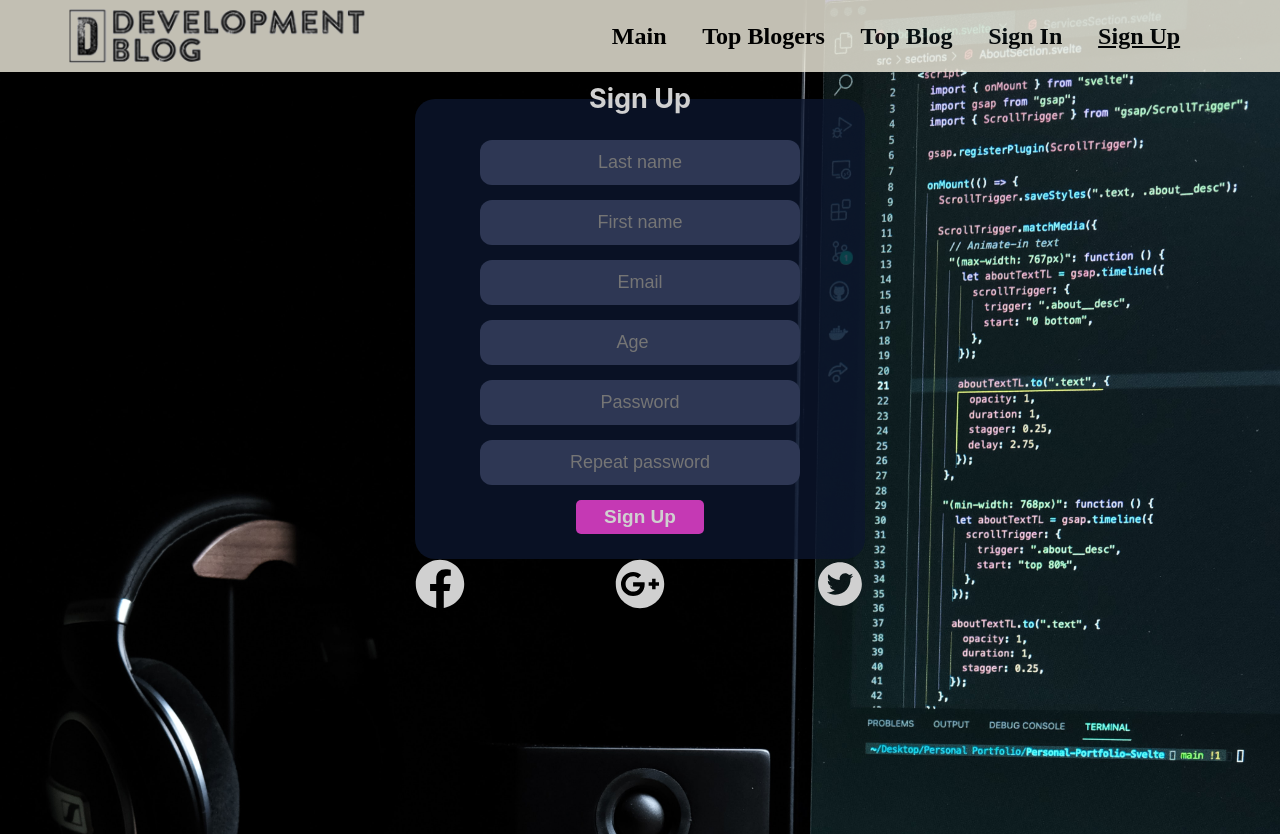
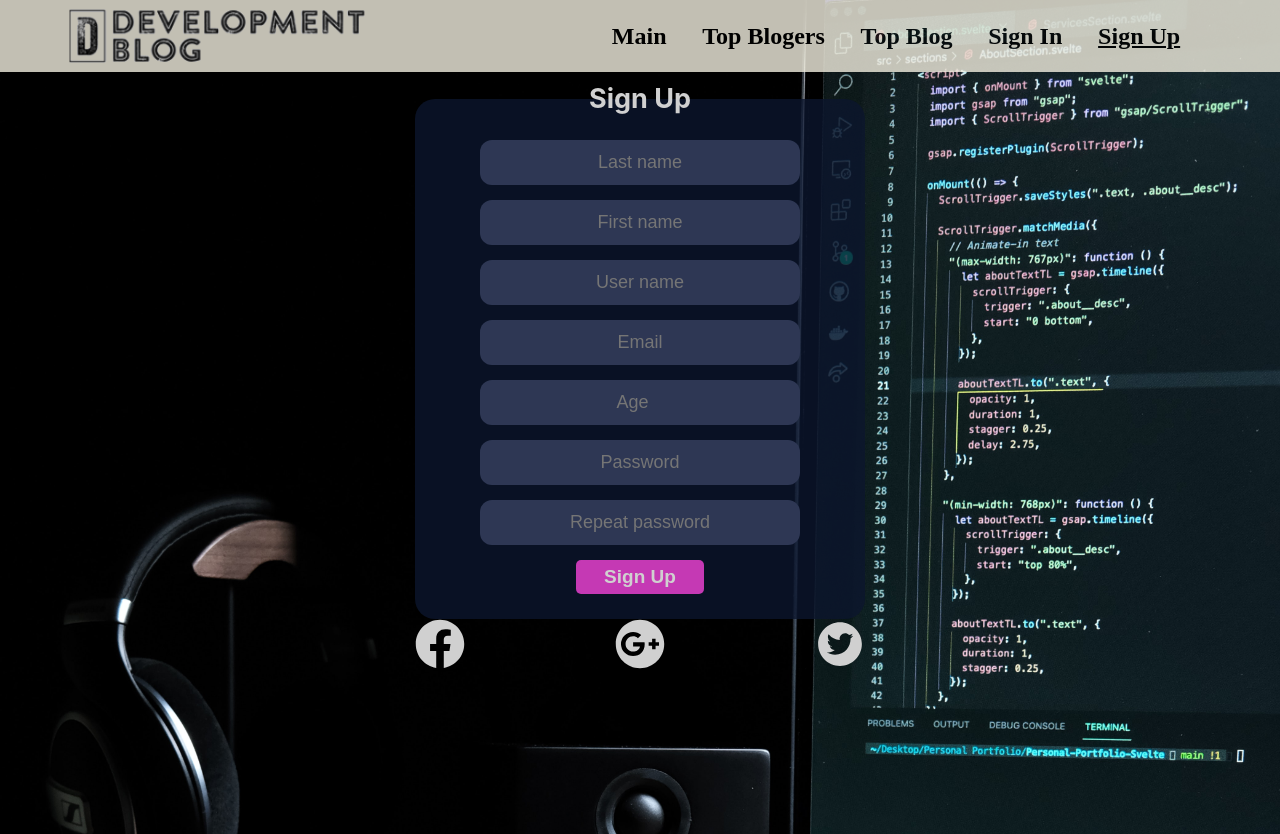
Before and after one commit to gorvardanyan1/DevBlog, a React (Create React App) app in the folder client/: page /blogs/signup in a window 1280 px wide. Built offline with nearby package versions, Linux system fonts and the light colour scheme; a web font is replaced by a local one.

Commit message:
created sign in page

```diff
--- a/client/src/components/blogs/signIn & signUp/SignIn.js
+++ b/client/src/components/blogs/signIn & signUp/SignIn.js
@@ -3,10 +3,12 @@ import React from 'react'
 const SignIn = () => {
   return (
     <form action="" method="post">
-      <fieldset>Sign In</fieldset>
-      <input type="text" name="userName" />
-      <input type="password" name='password' />
-      <input type="submit" value="Sign In" />
+      <fieldset>
+        <legend>Sign In</legend>
+        <input type="text" name="userName" placeholder='User Name' />
+        <input type="password" name='password' placeholder='Password' />
+        <input type="submit" value="Sign In" />
+      </fieldset>
     </form>
   )
 }
--- a/client/src/components/blogs/signIn & signUp/SignUp.js
+++ b/client/src/components/blogs/signIn & signUp/SignUp.js
@@ -10,8 +10,8 @@ const SignUp = () => {
     const navigate = useNavigate()
     function handleSignUpSubmit(value, actions) {
         const { resetForm, setSubmitting } = actions
-        const { firstName, lastName, age, email, password } = value
-        const registerData = { firstName, lastName, age, email, password }
+        const { firstName, lastName, userName, age, email, password } = value
+        const registerData = { firstName, lastName, userName, age, email, password }
 
         resetForm()
         setSubmitting(true)
@@ -33,6 +33,7 @@ const SignUp = () => {
             initialValues={{
                 firstName: "",
                 lastName: "",
+                userName: "",
                 age: "",
                 email: "",
                 password: "",
@@ -41,7 +42,7 @@ const SignUp = () => {
             onSubmit={handleSignUpSubmit}
             validationSchema={signUpSchemas}
         >
-            {({ errors, touched, handleChange, handleBlur, handleSubmit, handleReset, values, isSubmitting }) => {
+            {({ errors, touched, handleChange, handleBlur, handleSubmit, values, isSubmitting }) => {
                 return (
                     <>
                         <form onSubmit={handleSubmit} >
@@ -51,6 +52,8 @@ const SignUp = () => {
                                 {errors.firstName && touched.firstName && <span>{errors.firstName}</span>}
                                 <input value={values.lastName} onChange={handleChange} onBlur={handleBlur} type="text" name='lastName' placeholder='First name' />
                                 {errors.lastName && touched.lastName && <span>{errors.lastName}</span>}
+                                <input value={values.userName} onChange={handleChange} onBlur={handleBlur} type="text" name="userName" placeholder='User name' />
+                                {errors.userName && touched.userName && <span>{errors.userName}</span>}
                                 <input value={values.email} onChange={handleChange} onBlur={handleBlur} type="email" name='email' placeholder='Email' />
                                 {errors.email && touched.email && <span>{errors.email}</span>}
                                 <input value={values.age} onChange={handleChange} onBlur={handleBlur} type="number" name='age' placeholder='Age' />
--- a/client/src/context/UserContext.js
+++ /dev/null
@@ -1,14 +0,0 @@
-import React, { createContext } from 'react'
-
-export const userContext = createContext()
-
-const UserContext = ({ children }) => {
-
-    return (
-        <userContext.Provider value={{ name: "Molo" }}>
-            {children}
-        </userContext.Provider>
-    )
-}
-
-export default UserContext
--- a/client/src/index.js
+++ b/client/src/index.js
@@ -2,15 +2,11 @@ import React from 'react';
 import ReactDOM from 'react-dom/client';
 import './index.css';
 import App from './App';
-import UserContext from './context/UserContext';
 
 
 const root = ReactDOM.createRoot(document.getElementById('root'));
 root.render(
   <React.StrictMode>
-    <UserContext>
-      <App />
-    </UserContext>
-
+    <App />
   </React.StrictMode>
 );
--- a/client/src/schemas/signUpSchema.js
+++ b/client/src/schemas/signUpSchema.js
@@ -3,6 +3,7 @@ import * as yup from 'yup'
 export const signUpSchemas = yup.object().shape({
     firstName: yup.string().min(2, 'Too short for a first name').required("Required"),
     lastName: yup.string().min(2, 'Too short for a last name').required('Required'),
+    userName: yup.string().matches(/^[A-Za-z][A-Za-z0-9_]{4,14}$/, 'Wrond user name').required('Required!'),
     age: yup.number().positive('Age must be a positive number').required('Required'),
     email: yup.string().email('Enter a valid Email').required('Required'),
     password: yup.string().matches(/^(?=.*[A-Za-z])(?=.*\d)[A-Za-z\d]{8,}$/, 'Wrond Password').required('Required'),
--- a/client/src/style/form.style.scss
+++ b/client/src/style/form.style.scss
@@ -5,7 +5,6 @@ fieldset {
     gap: 15px;
     width: min-content;
     padding: 25px;
-    // border: 2px solid black;
     border: none;
     border-radius: 20px;
     width: 450px;
```
